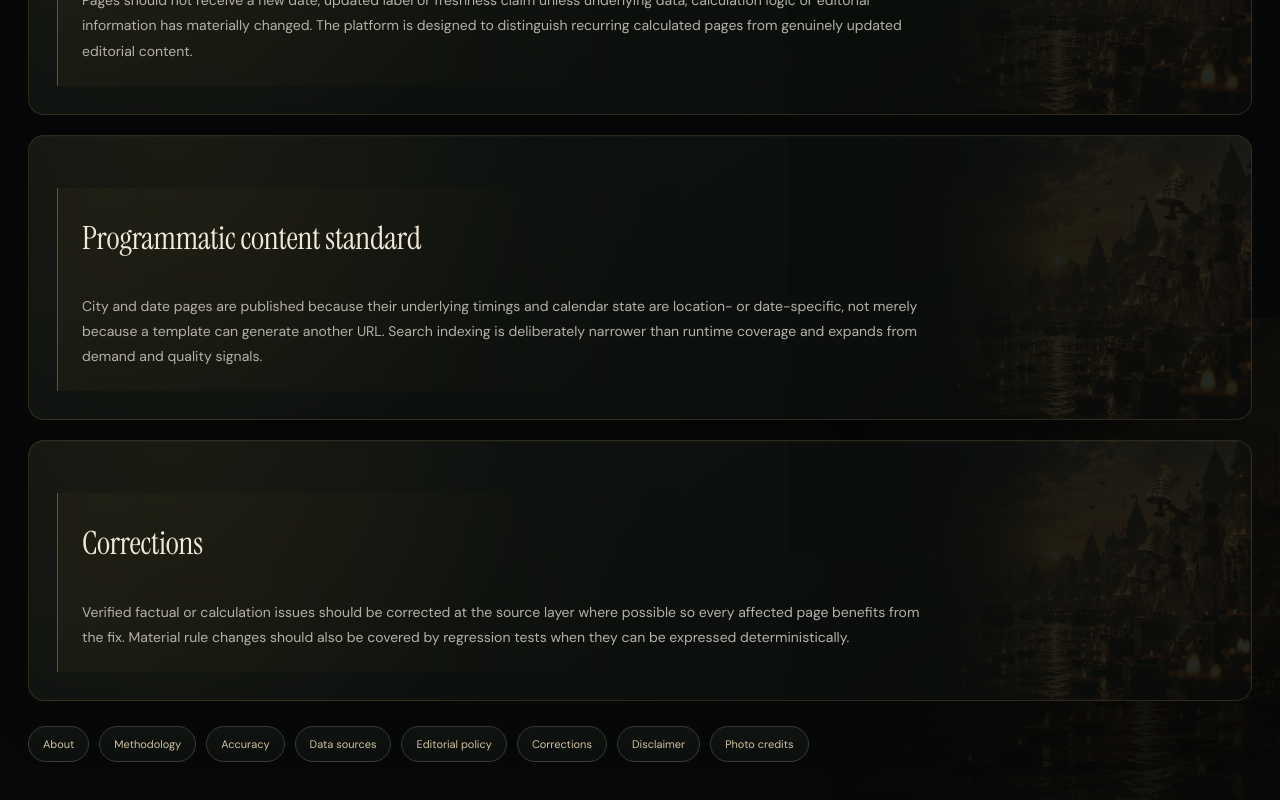
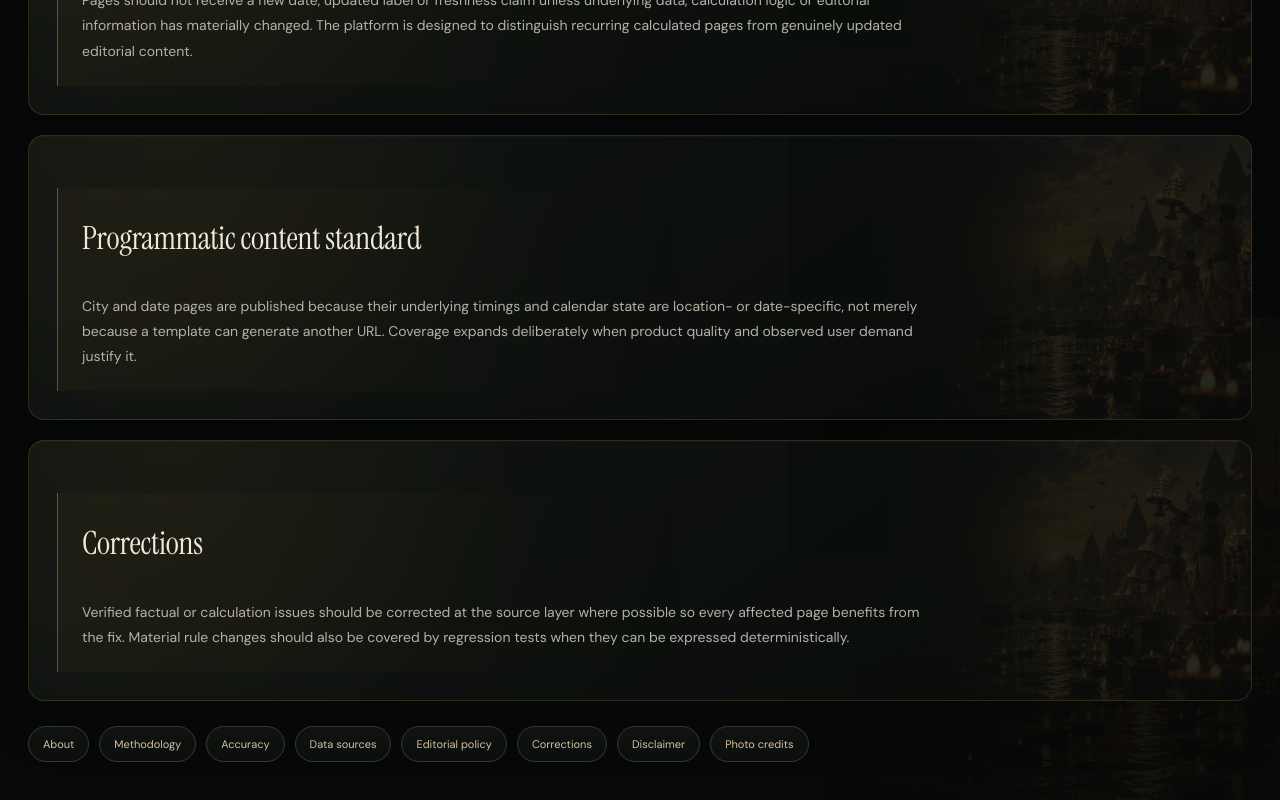
Before and after one commit to SviatF/chanag.xx, a Next.js app: page /editorial-policy in a window 1280 px wide. Shown: the part 1226-2026 px from the top of the page. Built offline with nearby package versions, Linux system fonts and the light colour scheme.

Commit message:
Add canonical metadata to editorial policy

```diff
--- a/app/editorial-policy/page.tsx
+++ b/app/editorial-policy/page.tsx
@@ -2,7 +2,8 @@ import TrustPage from "@/components/TrustPage";
 
 export const metadata={
   title:"Panchvani Editorial Policy",
-  description:"How Panchvani separates calculated Panchang data from explanatory, festival and traditional-rule content."
+  description:"How Panchvani separates calculated Panchang data from explanatory, festival and traditional-rule content.",
+  alternates:{canonical:"/editorial-policy"}
 };
 
 export default function Page(){
@@ -14,7 +15,7 @@ export default function Page(){
       {title:"Calculated data is not rewritten for narrative",paragraphs:["Astronomical Panchang values are produced by the calculation engine from date and location inputs. Editorial copy may explain those values, but it should not alter a calculated Tithi, Nakshatra, sunrise or timing simply to match a preferred narrative."]},
       {title:"Tradition-sensitive content",paragraphs:["Festival observance and Muhurat practice can vary by region, sampradaya and practitioner. When Panchvani provides a general rule or broad timing reference, the page should state that scope rather than implying a single universal religious rule."]},
       {title:"No synthetic freshness",paragraphs:["Pages should not receive a new date, updated label or freshness claim unless underlying data, calculation logic or editorial information has materially changed. The platform is designed to distinguish recurring calculated pages from genuinely updated editorial content."]},
-      {title:"Programmatic content standard",paragraphs:["City and date pages are published because their underlying timings and calendar state are location- or date-specific, not merely because a template can generate another URL. Search indexing is deliberately narrower than runtime coverage and expands from demand and quality signals."]},
+      {title:"Programmatic content standard",paragraphs:["City and date pages are published because their underlying timings and calendar state are location- or date-specific, not merely because a template can generate another URL. Coverage expands deliberately when product quality and observed user demand justify it."]},
       {title:"Corrections",paragraphs:["Verified factual or calculation issues should be corrected at the source layer where possible so every affected page benefits from the fix. Material rule changes should also be covered by regression tests when they can be expressed deterministically."]}
     ]}
   />;
```
